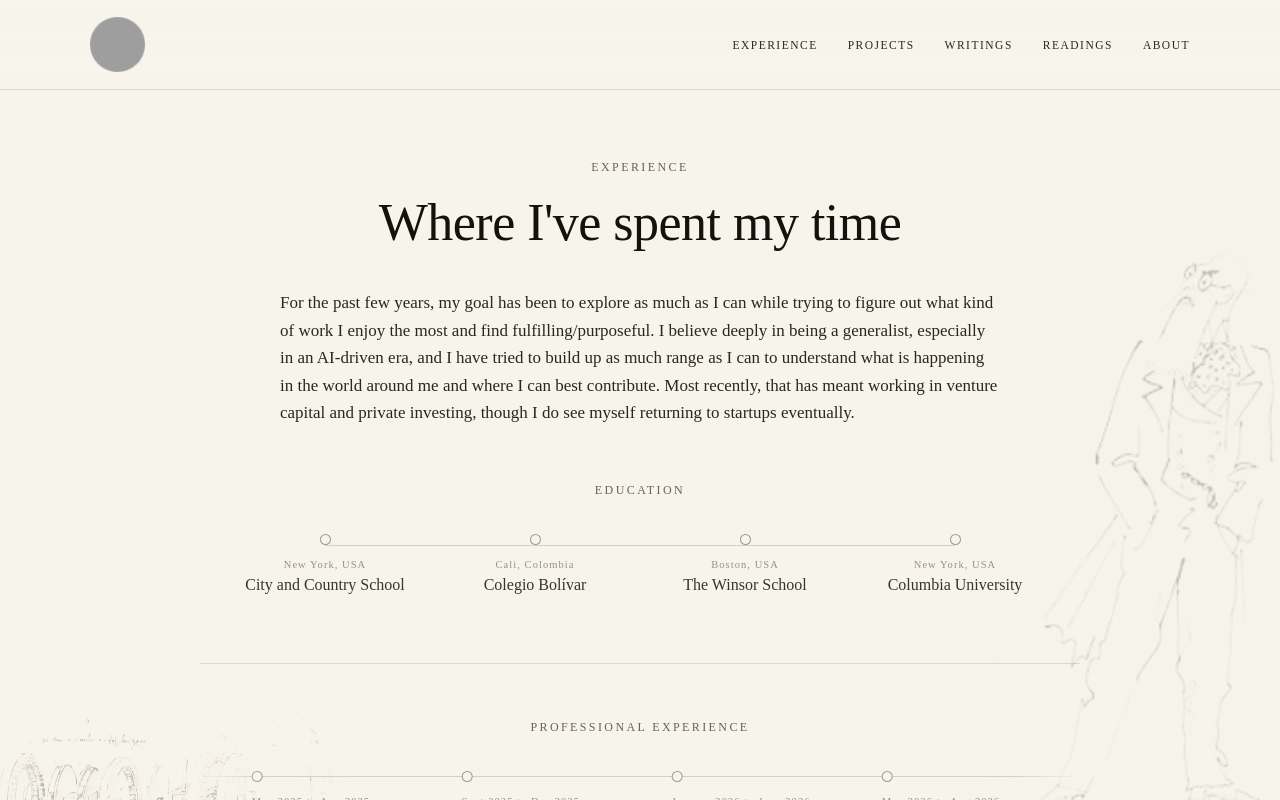
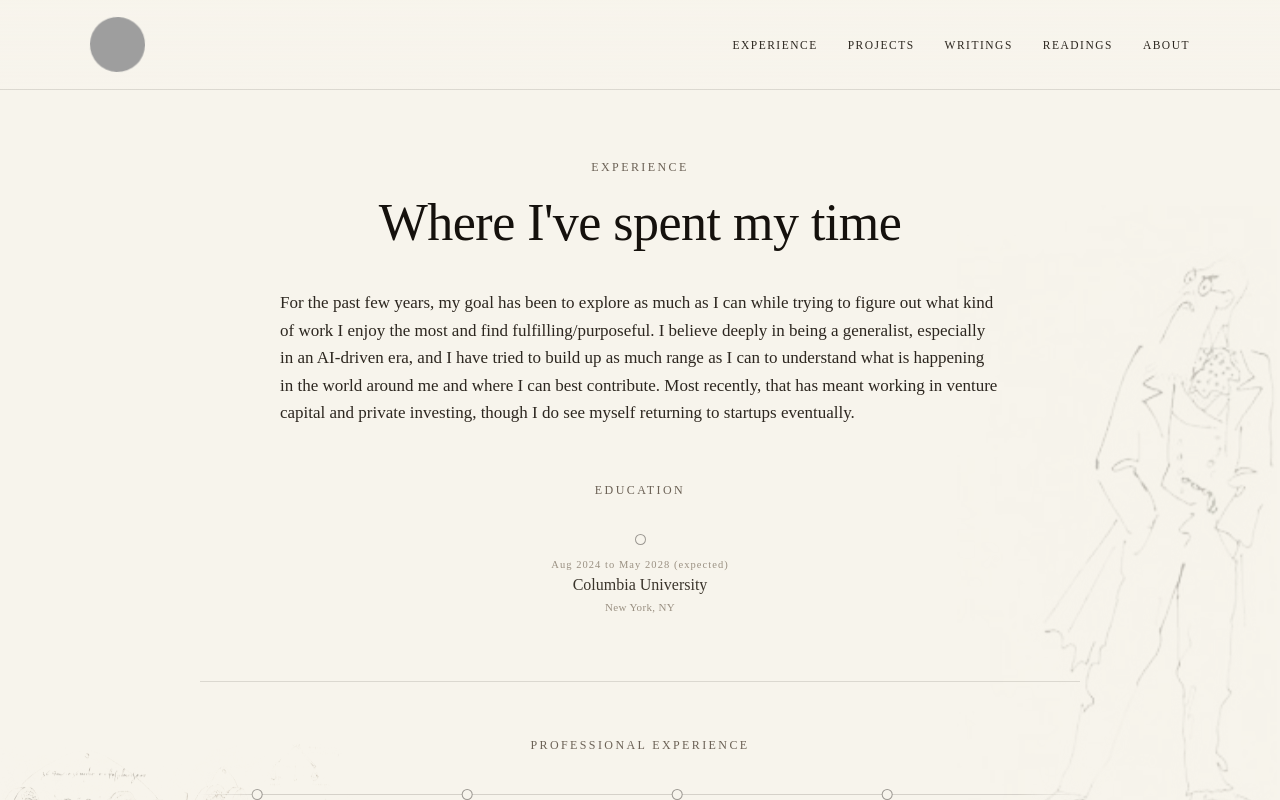
Before and after one commit to veronicas-world/aboutme, a Next.js app: page /experience in a window 1280 px wide. Shown: the top 800 px of the page. Built offline with nearby package versions, Linux system fonts and the light colour scheme; grey boxes are pictures that could not be loaded.

Commit message:
Education section: Columbia University only

```diff
--- a/src/app/globals.css
+++ b/src/app/globals.css
@@ -333,6 +333,8 @@ a { color: inherit; text-decoration: none; }
   animation: xp-scroll 52s linear infinite;
 }
 .xp-marquee:hover .xp-track { animation-play-state: paused; }
+/* freeze the scroll while a card is open (needed on touch, where there's no hover) */
+.xp.paused .xp-track { animation-play-state: paused; }
 @keyframes xp-scroll {
   from { transform: translateX(0); }
   to { transform: translateX(-50%); }
@@ -414,6 +416,12 @@ a { color: inherit; text-decoration: none; }
   color: var(--sepia-3);
   margin-top: 5px;
 }
+.xp-loc {
+  font-size: 11px;
+  letter-spacing: 0.03em;
+  color: var(--sepia-2);
+  margin-top: 6px;
+}
 /* the card that pops out for the hovered role */
 .xp-detail {
   position: relative;
@@ -491,7 +499,23 @@ a { color: inherit; text-decoration: none; }
   .xp-marquee { overflow-x: auto; }
 }
 @media (max-width: 640px) {
-  .xp { --xp-chip: 170px; }
+  .xp { --xp-chip: 170px; display: flex; flex-direction: column; }
+  .xp-marquee { order: 1; }
+  .xp-detail { order: 2; height: auto; }
+  /* on phones the cards flow in-line below the row (rather than as an absolute
+     overlay) so they can never spill past the top/bottom of the screen */
+  .xp-card,
+  .xp-detail-above .xp-card {
+    position: static;
+    top: auto;
+    bottom: auto;
+    width: 100%;
+    max-width: none;
+    margin: 16px 0 0;
+  }
+  /* education row: left-aligned + momentum scroll when it overflows */
+  .xp-track.xp-static { margin: 0; }
+  .xp-marquee.xp-static { -webkit-overflow-scrolling: touch; }
 }
 
 /* ---- footer ---- */
--- a/src/components/ExperienceTimeline.tsx
+++ b/src/components/ExperienceTimeline.tsx
@@ -65,9 +65,6 @@ export default function ExperienceTimeline({
           <div className="xp-card-head mono">
             {current.role}
             {current.org ? ` · ${current.org}` : ""}
-            {current.location ? (
-              <span className="xp-card-loc"> · {current.location}</span>
-            ) : null}
           </div>
           {current.bullets && current.bullets.length > 0 ? (
             <ul className="xp-bullets">
@@ -90,7 +87,10 @@ export default function ExperienceTimeline({
   );
 
   return (
-    <div className="xp" onMouseLeave={() => setActive(null)}>
+    <div
+      className={`xp${active !== null ? " paused" : ""}`}
+      onMouseLeave={() => setActive(null)}
+    >
       {animate && detail}
       <div className={`xp-marquee${animate ? "" : " xp-static"}`}>
         <div className={`xp-track${animate ? "" : " xp-static"}`}>
@@ -102,12 +102,14 @@ export default function ExperienceTimeline({
                 className={`xp-chip${active === idx ? " active" : ""}`}
                 onMouseEnter={() => setActive(idx)}
                 onFocus={() => setActive(idx)}
+                onClick={() => setActive((a) => (a === idx ? null : idx))}
                 aria-label={`${e.role}, ${e.org ?? ""}`}
               >
                 <span className="xp-dot" />
                 <span className="xp-year mono">{e.year}</span>
                 <span className="xp-role">{e.role}</span>
                 {e.org && <span className="xp-org mono">{e.org}</span>}
+                {e.location && <span className="xp-loc mono">{e.location}</span>}
               </button>
             );
           })}
--- a/src/content/site.ts
+++ b/src/content/site.ts
@@ -137,20 +137,9 @@ export const experience = [
 
 export const educationTimeline = [
   {
-    year: "New York, USA",
-    role: "City and Country School",
-  },
-  {
-    year: "Cali, Colombia",
-    role: "Colegio Bolívar",
-  },
-  {
-    year: "Boston, USA",
-    role: "The Winsor School",
-  },
-  {
-    year: "New York, USA",
+    year: "Aug 2024 to May 2028 (expected)",
     role: "Columbia University",
+    location: "New York, NY",
     bullets: [
       "3.96 / 4.00 GPA",
       "Student Advisory Board — Eric H. Holder Initiative for Civil and Political Rights",
```
